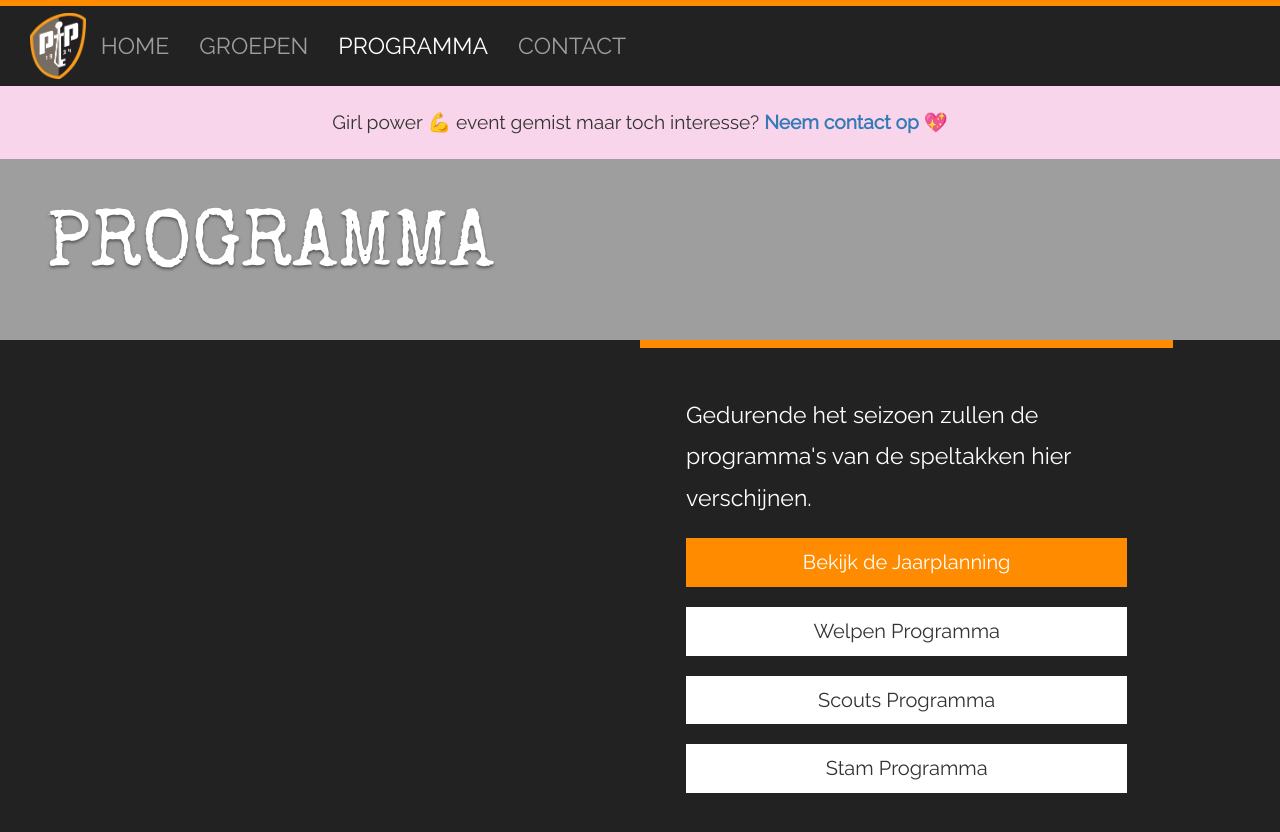
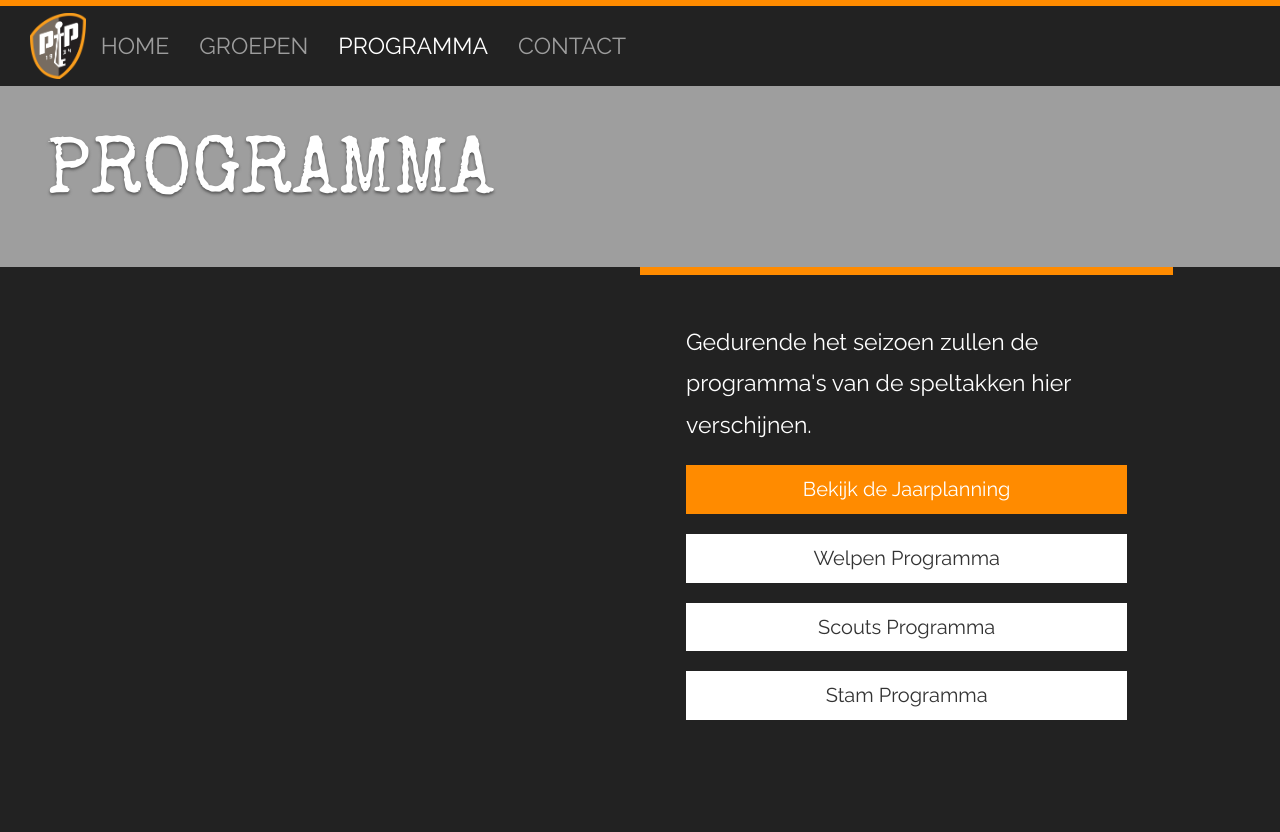
Before and after one commit to nognooitmeegemaakt/website, a Jekyll site: the page built from agenda.html, in a window 1280 px wide. Shown: the top 832 px of the page. Built offline with Jekyll 4.4.1, drawn with Linux system fonts in a browser that asks for light colours; some web fonts are replaced.

Commit message:
Remove girl-power banner from site

```diff
--- a/_includes/banner.html
+++ /dev/null
@@ -1,3 +0,0 @@
-<div class="row banner">
-  Girl power 💪 event gemist maar toch interesse? <a href="mailto:guidon@nognooitmeegemaakt.nl?subject=Girl power">Neem contact op 💖</a>
-</div>
--- a/_layouts/agenda.html
+++ b/_layouts/agenda.html
@@ -10,7 +10,7 @@
         {% include navbar.html %}
       </section>
       <section id="content">
-        {% include banner.html %}
+
         <div class="header">
           <h1>{{ page.title }}</h1>
         </div>
--- a/_layouts/default.html
+++ b/_layouts/default.html
@@ -10,8 +10,6 @@
         {% include navbar.html %}
       </section>
       <section id="content">
-
-        {% include banner.html %}
 
         {% if page.category != 'index' %}
         <div class="header">
--- a/_layouts/group.html
+++ b/_layouts/group.html
@@ -11,8 +11,6 @@
       </section>
 
       <section id="content">
-
-        {% include banner.html %}
 
         <div class="header">
           <h1>{{ page.title }}</h1>
--- a/_sass/scale.scss
+++ b/_sass/scale.scss
@@ -136,16 +136,3 @@ nav {
     font-size: 1.3rem;
   }
 }
-
-/* Banner */
-.banner {
-  margin-top: 55px;
-
-  @media #{$mq-small} {
-    margin-top: 0;
-    font-size: 0.9rem;
-  }
-  @media #{$mq-medium} {
-    font-size: 1rem;
-  }
-}
--- a/_sass/theme.scss
+++ b/_sass/theme.scss
@@ -230,22 +230,6 @@ html {
   background-color: $brand-dark;
   /*background: url("../img/bg/main.jpg") no-repeat center center fixed;
   background-size: cover;*/
-}
-
-/* Banner */
-.banner {
-  padding: 1em 2em;
-  background-color: #f8d5eb;
-  color: #333;
-  text-align: center;
-
-  a {
-    font-weight: bold;
-    white-space: nowrap;
-  }
-  a:hover {
-    cursor: pointer;
-  }
 }
 
 /* Header. */
```
